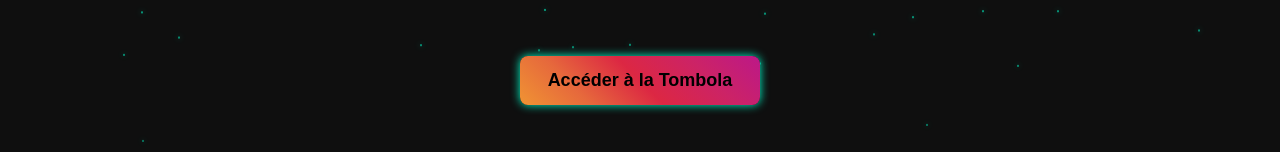
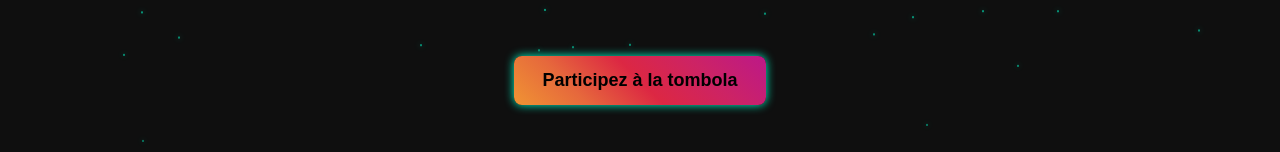
Before and after one commit to Aviatrixx2025/Aviatrix, a plain HTML site: page index.html in a window 1280 px wide. Shown: the part 392-544 px from the top of the page. Drawn offline with Linux system fonts and the light colour scheme.

Commit message:
Update index.html

```diff
--- a/index.html
+++ b/index.html
@@ -168,7 +168,7 @@
     font-weight: bold;
     cursor: pointer;
     box-shadow: 0 0 10px #00ffcc;">
-    Accéder à la <strong>Tombola</strong>
+    Participez à la <strong>tombola</strong>
    </footer>
       <p>Novolavolain'i Hendrinirina RAKOTONARIVO</p>
       <div class="social-icons">
```
